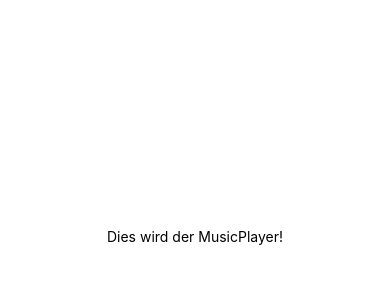
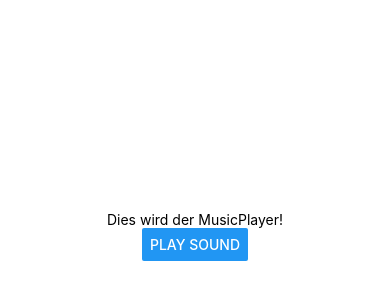
Before and after one commit to MonsterLuni/uek-335, a React Native app: screen / in a window 390 px wide. Shown: the part 186-486 px from the top of the page. Built offline with nearby package versions, Linux system fonts and the light colour scheme.

Commit message:
feat MusicPlayer: Add Ability to Play Sound

```diff
--- a/App.js
+++ b/App.js
@@ -1,10 +1,25 @@
 import { StatusBar } from 'expo-status-bar';
-import { StyleSheet, Text, View } from 'react-native';
+import { useState } from 'react';
+import { StyleSheet, Text, View, Button } from 'react-native';
+import { Audio } from 'expo-av'
 
 export default function App() {
+
+  const [sound, setSound] = useState();
+
+  async function playSound() {
+    console.log('Loading Sound');
+    const {sound} = await Audio.Sound.createAsync(require("./assets/Music/a.mp3"));
+    setSound(sound);
+
+    console.log('Playing Sound');
+    await sound.playAsync();
+  }
+
   return (
     <View style={styles.container}>
       <Text>Dies wird der MusicPlayer!</Text>
+      <Button title="Play Sound" onPress={playSound} />
       <StatusBar style="auto" />
     </View>
   );
--- a/package.json
+++ b/package.json
@@ -12,7 +12,8 @@
     "expo": "~48.0.18",
     "expo-status-bar": "~1.4.4",
     "react": "18.2.0",
-    "react-native": "0.71.8"
+    "react-native": "0.71.8",
+    "expo-av": "~13.2.1"
   },
   "devDependencies": {
     "@babel/core": "^7.20.0"
```
Also changed, not shown: 2 other files (tests, documents, lock files or other folders).
